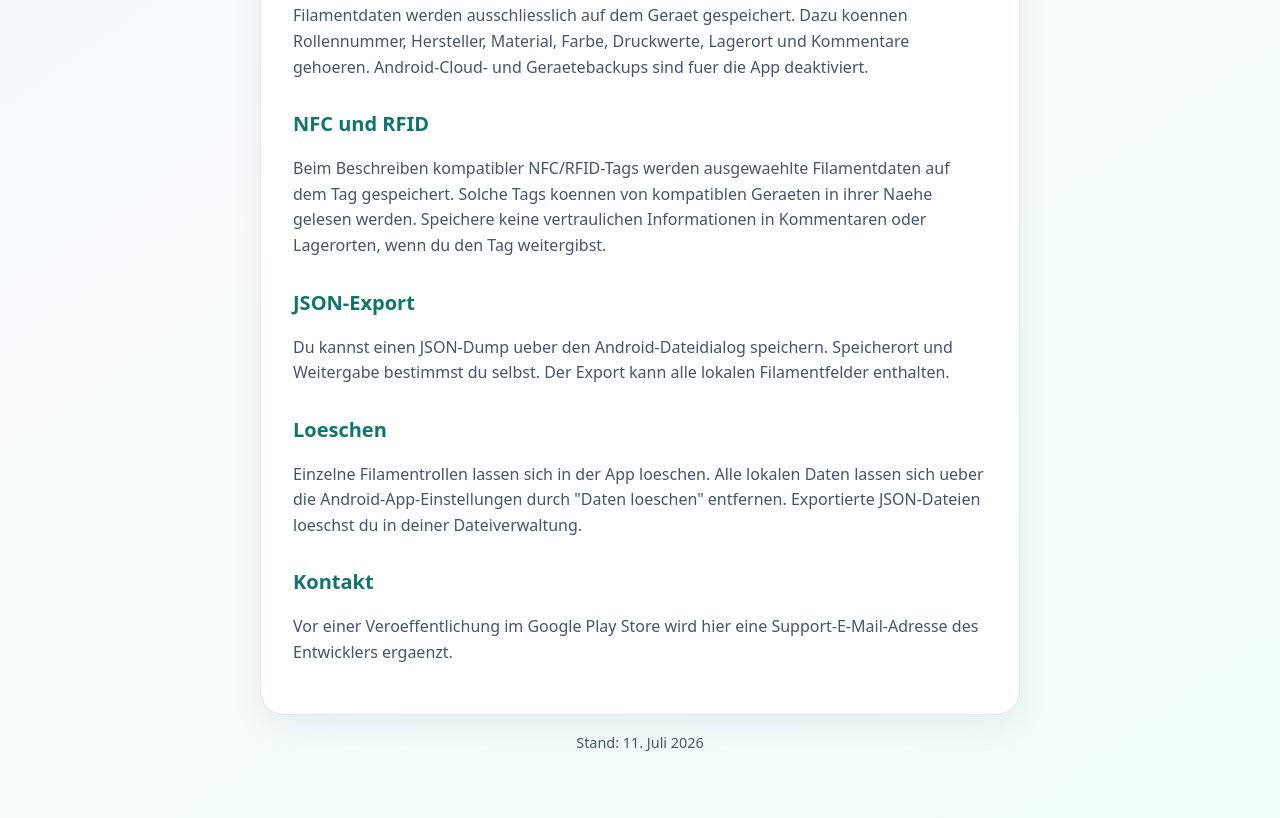
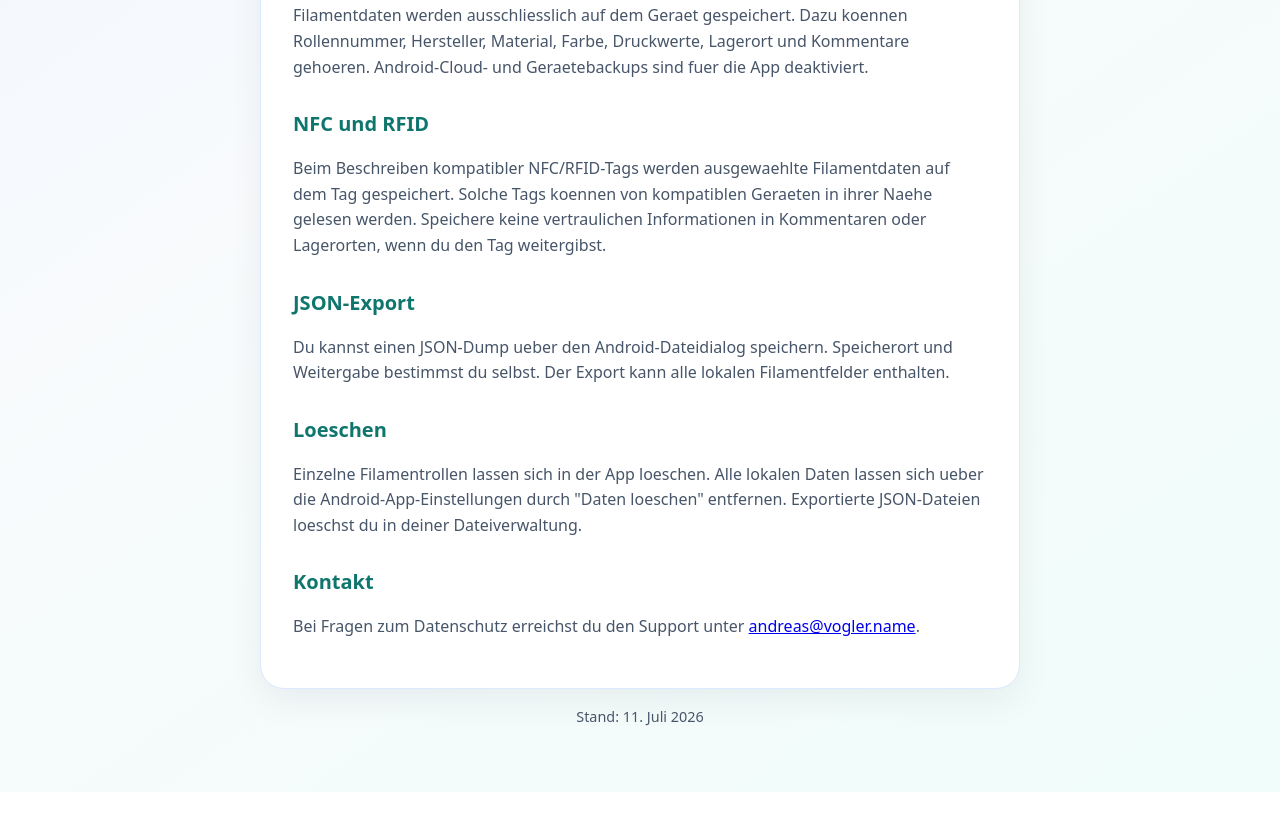
Before and after one commit to tyl0re/filament-manager-privacy, a plain HTML site: page index.html in a window 1280 px wide. Shown: the part 562-1380 px from the top of the page. After the commit the page ends 1354 px from the top, so only its background shows below. Drawn offline with Linux system fonts and the light colour scheme.

Commit message:
Add support contact

```diff
--- a/index.html
+++ b/index.html
@@ -40,7 +40,7 @@
       <h2>Loeschen</h2>
       <p>Einzelne Filamentrollen lassen sich in der App loeschen. Alle lokalen Daten lassen sich ueber die Android-App-Einstellungen durch "Daten loeschen" entfernen. Exportierte JSON-Dateien loeschst du in deiner Dateiverwaltung.</p>
       <h2>Kontakt</h2>
-      <p>Vor einer Veroeffentlichung im Google Play Store wird hier eine Support-E-Mail-Adresse des Entwicklers ergaenzt.</p>
+      <p>Bei Fragen zum Datenschutz erreichst du den Support unter <a href="mailto:andreas@vogler.name">andreas@vogler.name</a>.</p>
     </article>
     <footer>Stand: 11. Juli 2026</footer>
   </main>
```
